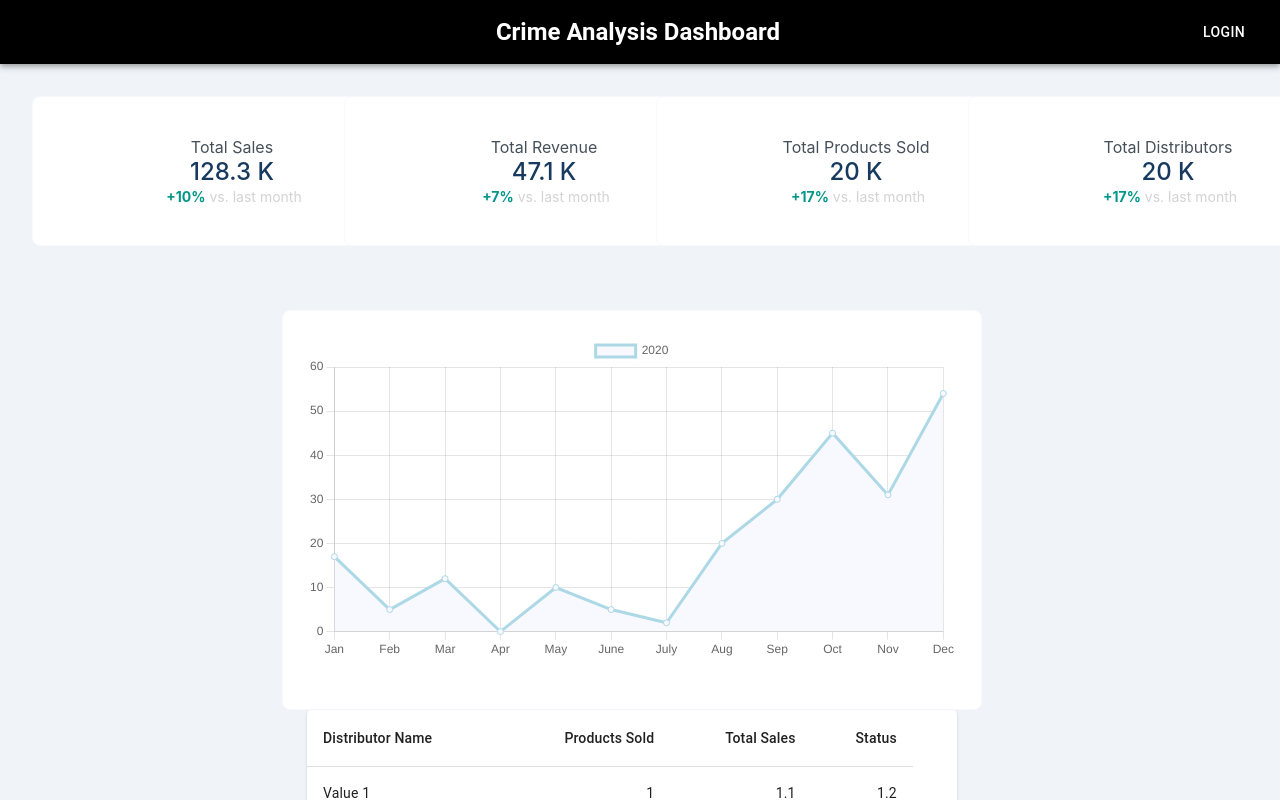
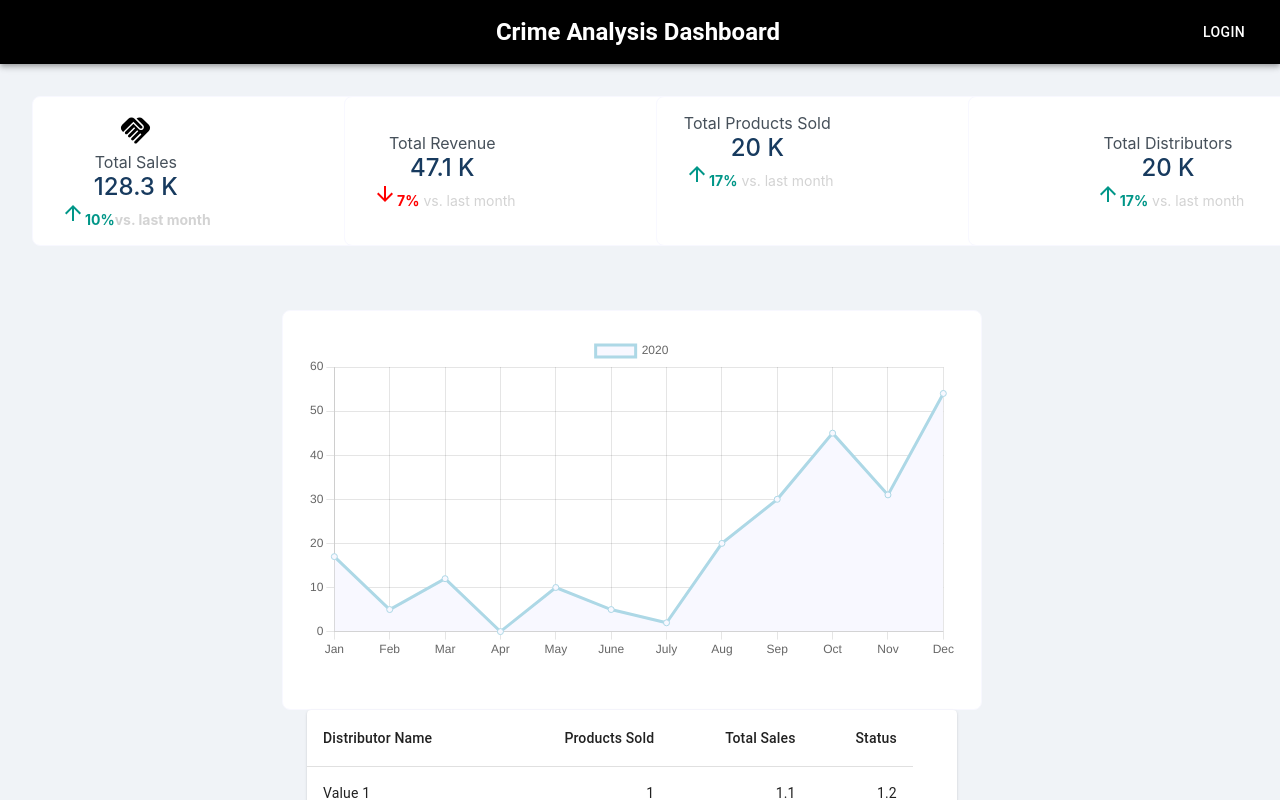
Before and after one commit to manitrana/manitrana.github.io, a React (Create React App) app: page / in a window 1280 px wide. Shown: the top 800 px of the page. Built offline with nearby package versions, Linux system fonts and the light colour scheme; no server answers.

Commit message:
mui icons added in high-level widgets

```diff
--- a/src/App.js
+++ b/src/App.js
@@ -23,6 +23,9 @@ import * as d3 from 'd3';
 import { Line } from 'react-chartjs-2';
 import records from "./socrata_metadata.json";
 import { useEffect, useRef, useState } from "react";
+import ArrowUpwardIcon from '@mui/icons-material/ArrowUpward';
+import ArrowDownwardIcon from '@mui/icons-material/ArrowDownward';
+import HandshakeIcon from '@mui/icons-material/Handshake';
 
 
 
@@ -57,31 +60,56 @@ function App() {
           <Container sx=
           {{
             display: 'flex',
-            justifyContent: 'center',
+            justifyContent: 'flex-start',
             alignItems: 'center',
             bgcolor: 'white',
             border: '1px solid ghostwhite',
-            /*boxShadow: '0 3px 5px 2px rgba(255, 105, 135, .3)', */
             borderRadius: 2,
             p: 2,
             width: '400px',
             height: '150px'}}>
-            <Box sx={{alignItems: 'center'}}>
+
+            <Box sx={{alignItems: 'start'}}>
+
+              <Box>
+                <HandshakeIcon fontSize='large'/>
+              </Box>
+
               <Box sx={{ color: '#46505A' }}>Total Sales</Box>
+
               <Box sx={{color: '#173A5E', fontSize: 24, fontWeight: 'medium' }}>128.3 K</Box>
-              <Box sx={{ color: '#009688', display: 'inline', fontWeight: 'bold', mx: 0.5, fontSize: 14,}}>+10%</Box>
-              <Box sx={{ color: 'lightgray', display: 'inline', fontSize: 14 }}>vs. last month</Box>
+
+              <Box sx={{ color: '#009688', display: 'inline', fontWeight: 'bold', mx: 0.5, fontSize: 14,}}>
+                <ArrowUpwardIcon/>
+                10%
+                <Box sx={{ color: 'lightgray', display: 'inline', fontSize: 14 }}>vs. last month</Box>
+              </Box>
+
             </Box>
           </Container>
         </Grid>
 
         {/* Violent Crimes High-Level Widget */}
         <Grid item xs={3}>
-          <Container sx={{display: 'flex', justifyContent: 'center', alignItems: 'center', bgcolor: 'white', border: '1px solid ghostwhite', borderRadius: 2, p: 2, width: '400px', height: '150px'}}>
+          <Container sx=
+          {{
+            display: 'flex',
+            justifyContent: 'flex-start',
+            alignItems: 'center',
+            bgcolor: 'white',
+            border: '1px solid ghostwhite',
+            borderRadius: 2,
+            p: 2,
+            width: '400px',
+            height: '150px'}}>
+
             <Box sx={{alignItems: 'center'}}>
               <Box sx={{ color: '#46505A' }}>Total Revenue</Box>
               <Box sx={{ color: '#173A5E', fontSize: 24, fontWeight: 'medium' }}>47.1 K</Box>
-              <Box sx={{ color: '#009688', display: 'inline', fontWeight: 'bold', mx: 0.5, fontSize: 14,}}>+7%</Box>
+              <Box sx={{ color: 'red', display: 'inline', fontWeight: 'bold', mx: 0.5, fontSize: 14,}}>
+                <ArrowDownwardIcon/>
+                7%
+              </Box>
               <Box sx={{ color: 'lightgray', display: 'inline', fontSize: 14 }}>vs. last month</Box>
             </Box>
           </Container>
@@ -89,11 +117,23 @@ function App() {
 
         {/* Assaults High-Level Widget */}
         <Grid item xs={3}>
-          <Container sx={{display: 'flex', justifyContent: 'center', alignItems: 'center', bgcolor: 'white', border: '1px solid ghostwhite', borderRadius: 2, p: 2, width: '400px', height: '150px'}}>
-            <Box sx={{alignItems: 'center'}}>
+          <Container sx=
+          {{
+            display: 'flex',
+            justifyContent: 'flex-start',
+            bgcolor: 'white',
+            border: '1px solid ghostwhite',
+            borderRadius: 2,
+            p: 2,
+            width: '400px',
+            height: '150px'}}>
+            <Box>
               <Box sx={{ color: '#46505A' }}>Total Products Sold</Box>
               <Box sx={{ color: '#173A5E', fontSize: 24, fontWeight: 'medium' }}>20 K</Box>
-              <Box sx={{ color: '#009688', display: 'inline', fontWeight: 'bold', mx: 0.5, fontSize: 14,}}>+17%</Box>
+              <Box sx={{ color: '#009688', display: 'inline', fontWeight: 'bold', mx: 0.5, fontSize: 14,}}>
+                <ArrowUpwardIcon/>
+                17%
+              </Box>
               <Box sx={{ color: 'lightgray', display: 'inline', fontSize: 14 }}>vs. last month</Box>
             </Box>
           </Container>
@@ -101,11 +141,24 @@ function App() {
 
         {/* Robberies High-Level Widget */}
         <Grid item xs={3}>
-          <Container sx={{display: 'flex', justifyContent: 'center',alignItems: 'center', bgcolor: 'white', border: '1px solid ghostwhite', borderRadius: 2, p: 2, width: '400px', height: '150px'}}>
+          <Container sx=
+          {{
+            display: 'flex',
+            justifyContent: 'center',
+            alignItems: 'center',
+            bgcolor: 'white',
+            border: '1px solid ghostwhite',
+            borderRadius: 2,
+            p: 2,
+            width: '400px',
+            height: '150px'}}>
             <Box sx={{alignItems: 'center'}}>
               <Box sx={{ color: '#46505A' }}>Total Distributors</Box>
               <Box sx={{ color: '#173A5E', fontSize: 24, fontWeight: 'medium' }}>20 K</Box>
-              <Box sx={{ color: '#009688', display: 'inline', fontWeight: 'bold', mx: 0.5, fontSize: 14,}}>+17%</Box>
+              <Box sx={{ color: '#009688', display: 'inline', fontWeight: 'bold', mx: 0.5, fontSize: 14,}}>
+                <ArrowUpwardIcon/>
+                17%
+              </Box>
               <Box sx={{ color: 'lightgray', display: 'inline', fontSize: 14 }}>vs. last month</Box>
             </Box>
           </Container>
```
Also changed, not shown: package.json (+4 -3 lines), 1 other file (tests, documents, lock files or other folders).
